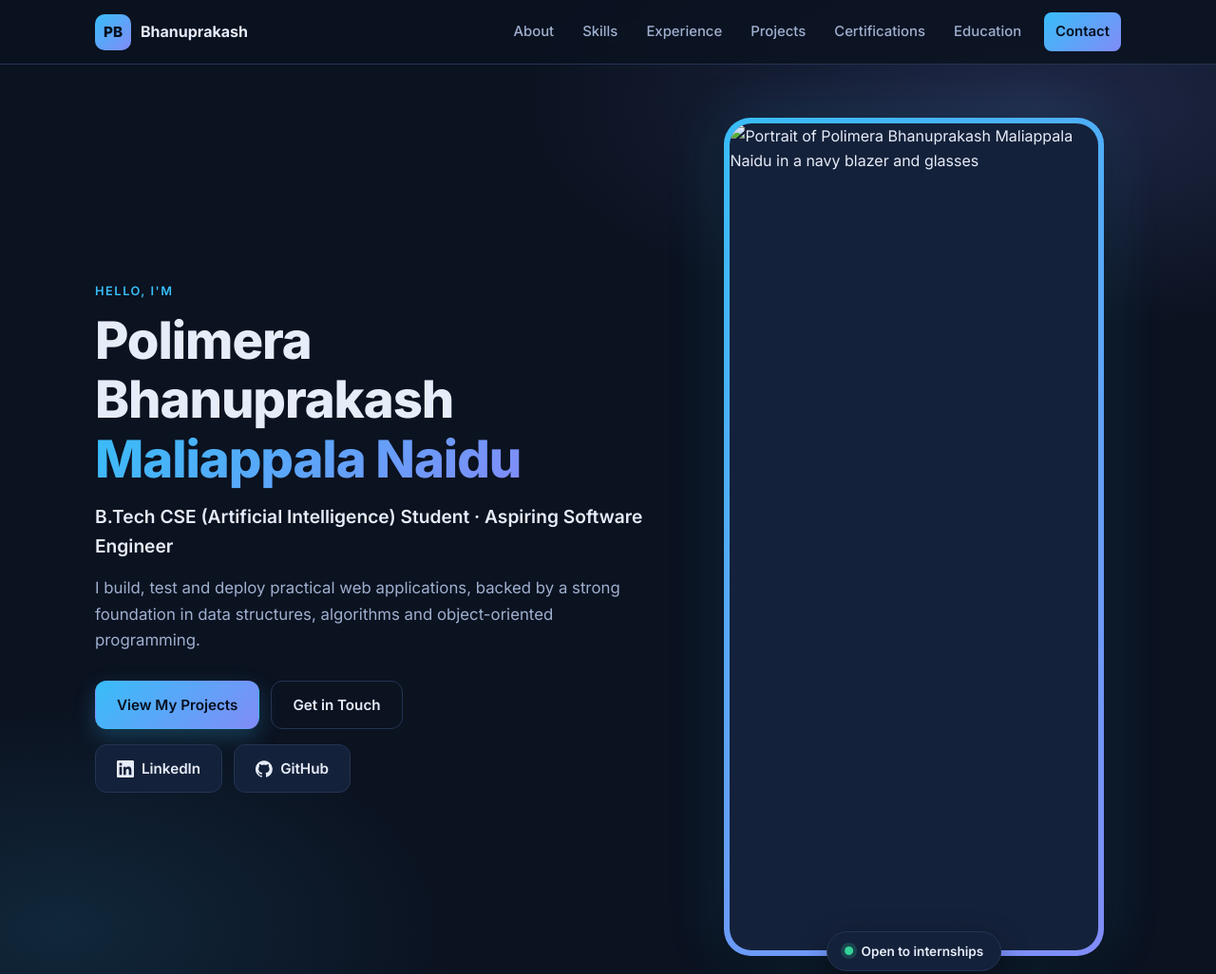
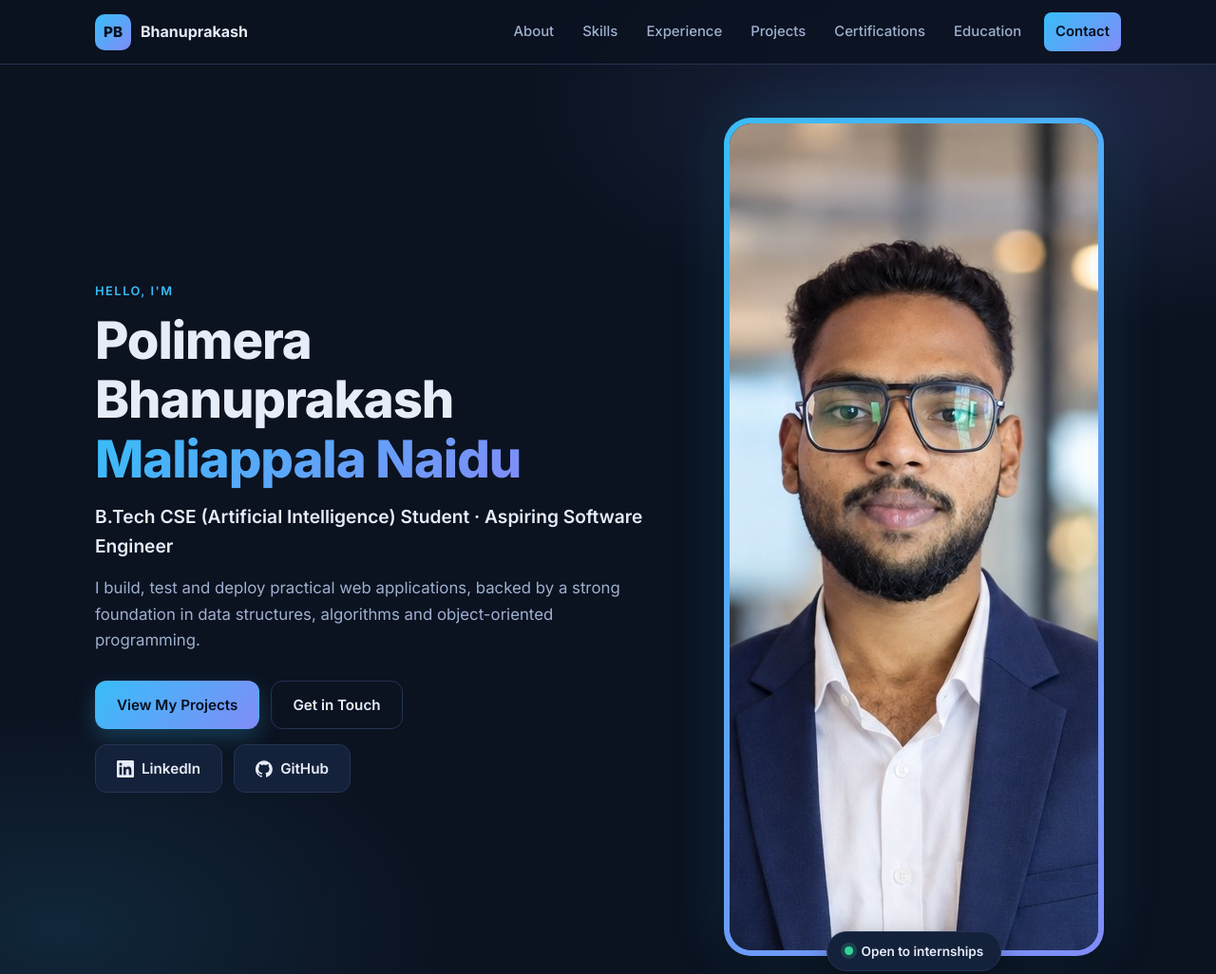
Before and after one commit to pbmnaidu/port, a plain HTML site: page index.html in a window 1280 px wide. Shown: the top 1026 px of the page at 95% size. Drawn offline with Linux system fonts and the light colour scheme.

Commit message:
Update image source in index.html

```diff
--- a/index.html
+++ b/index.html
@@ -66,7 +66,7 @@
 
         <div class="hero-photo">
           <div class="photo-ring">
-            <img src="images/profile.jpg" alt="Portrait of Polimera Bhanuprakash Maliappala Naidu in a navy blazer and glasses" width="1024" height="871">
+            <img src="profile.jpg" alt="Portrait of Polimera Bhanuprakash Maliappala Naidu in a navy blazer and glasses" width="1024" height="871">
           </div>
           <div class="photo-badge">
             <span class="dot"></span> Open to internships
```
